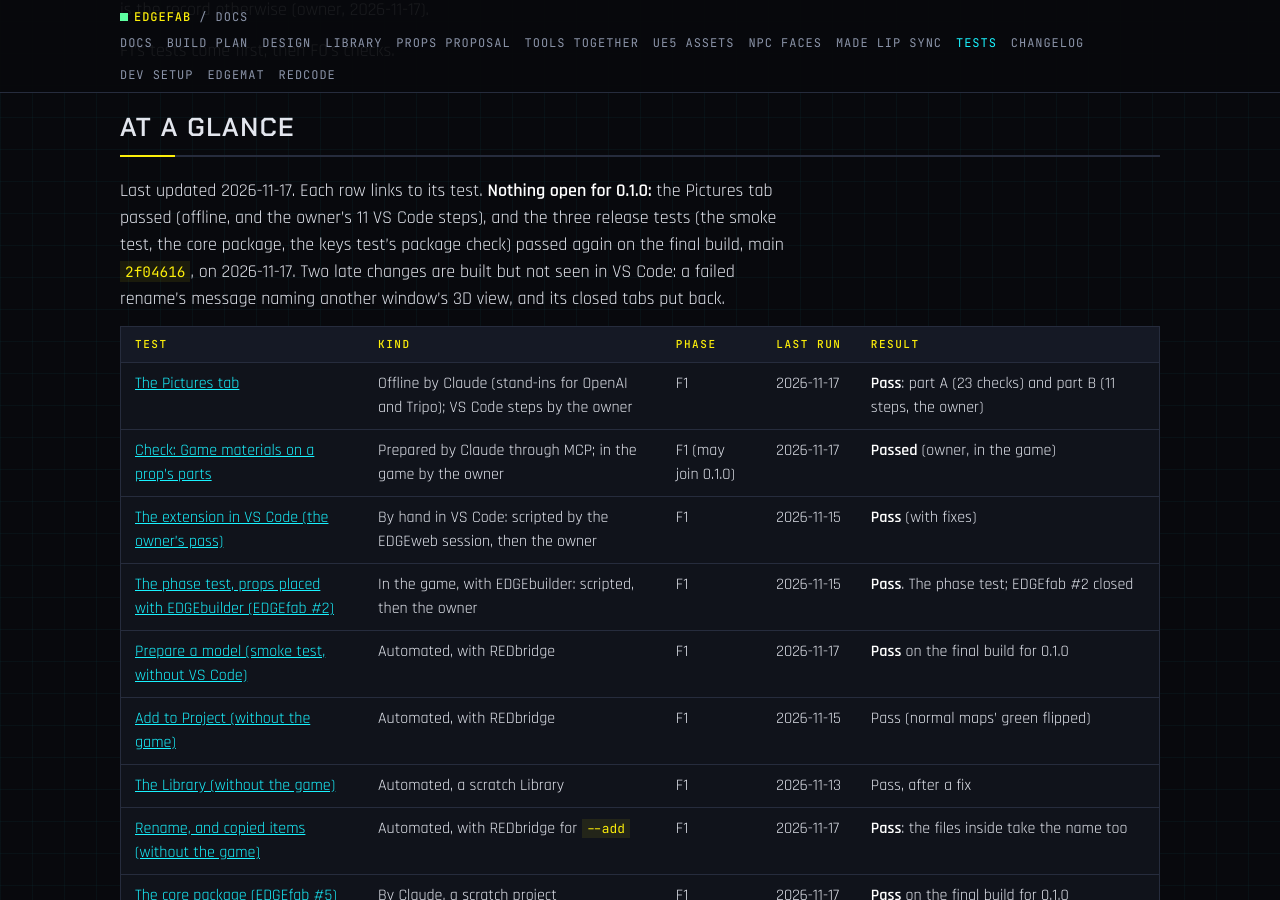
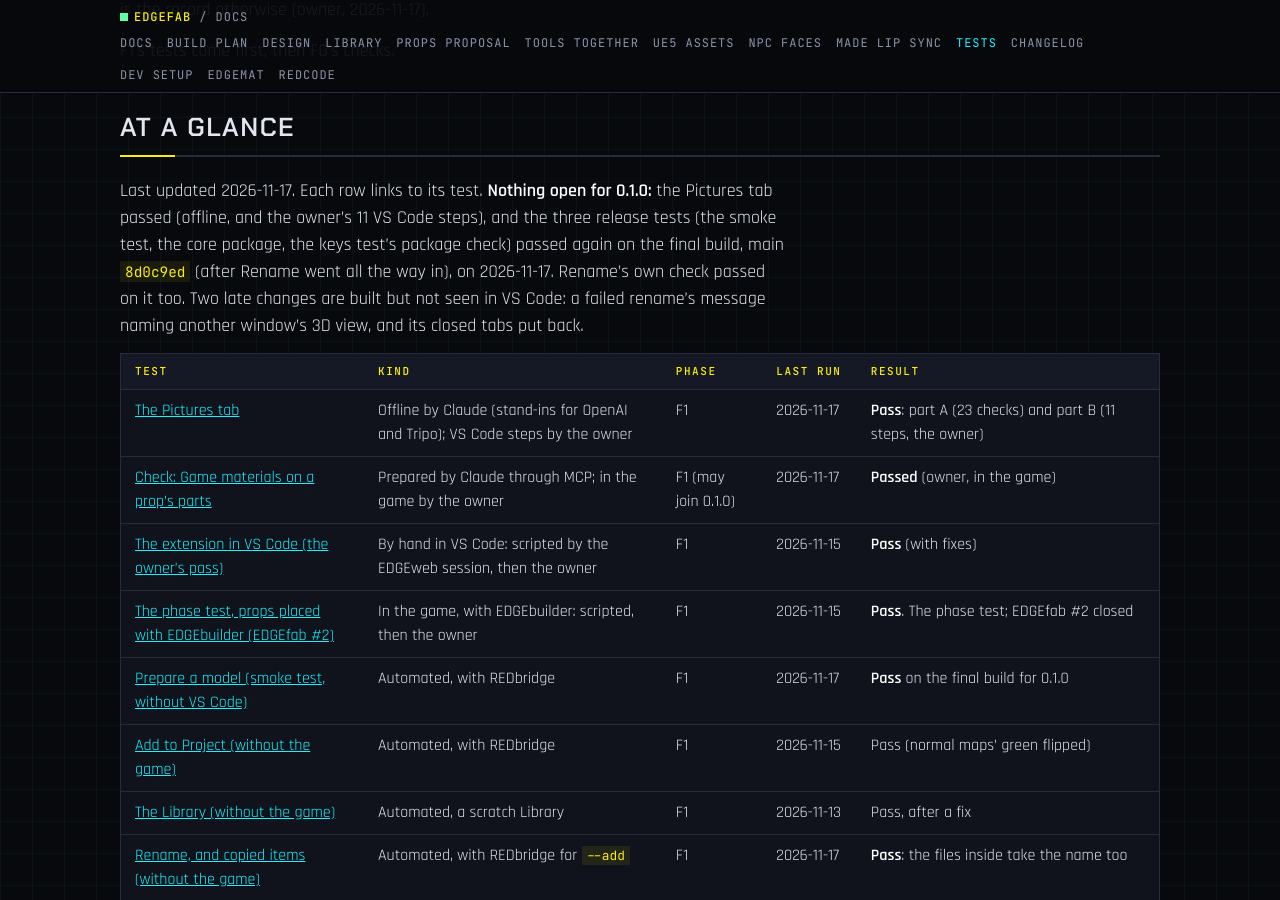
Before and after one commit to Edgemodders/EDGEfab, a Jekyll site: the page built from docs/testing.md, in a window 1280 px wide and 900 px high, scrolled down 395 px. Built offline with Jekyll 4.4.1, drawn with Linux system fonts in a browser that asks for light colours; some of the changed text lies outside the part shown.

Commit message:
Tests: the three release tests passed again on the build with the full rename
Co-Authored-By: Claude Fable 5.2 <noreply@anthropic.com>

```diff
--- a/docs/testing.md
+++ b/docs/testing.md
@@ -12,7 +12,7 @@ F1's tests come first, then F0's checks.
 
 ## At a glance
 
-Last updated 2026-11-17. Each row links to its test. **Nothing open for 0.1.0:** the Pictures tab passed (offline, and the owner's 11 VS Code steps), and the three release tests (the smoke test, the core package, the keys test's package check) passed again on the final build, main `2f04616`, on 2026-11-17. Two late changes are built but not seen in VS Code: a failed rename's message naming another window's 3D view, and its closed tabs put back.
+Last updated 2026-11-17. Each row links to its test. **Nothing open for 0.1.0:** the Pictures tab passed (offline, and the owner's 11 VS Code steps), and the three release tests (the smoke test, the core package, the keys test's package check) passed again on the final build, main `8d0c9ed` (after Rename went all the way in), on 2026-11-17. Rename's own check passed on it too. Two late changes are built but not seen in VS Code: a failed rename's message naming another window's 3D view, and its closed tabs put back.
 
 | Test | Kind | Phase | Last run | Result |
 |---|---|---|---|---|
@@ -370,7 +370,7 @@ After the normal maps' green default (`addToProject.ts`, 2026-11-15), on the bui
 
 ### Run 9, 2026-11-17: passed (step 1), the final build for 0.1.0
 
-After the Pictures tab and its changes, on main `2f04616`. Step 1 on copies of two Desk models in parts, into a scratch folder: `ok` both. The picture-first vending machine: 70 pieces into 6 parts, back faces on 5. The red vending machine made in the Pictures tab's run: 49 pieces into 10 parts, back faces on all 10. Both: three levels of detail, the quarter turn, the size-unknown note. Steps 2 and 3 are covered by the core package's Run 3 the same day.
+After the Pictures tab and its changes, on main `2f04616`, and again on `8d0c9ed` after Rename went all the way in (`ok` both). Step 1 on copies of two Desk models in parts, into a scratch folder: `ok` both. The picture-first vending machine: 70 pieces into 6 parts, back faces on 5. The red vending machine made in the Pictures tab's run: 49 pieces into 10 parts, back faces on all 10. Both: three levels of detail, the quarter turn, the size-unknown note. Steps 2 and 3 are covered by the core package's Run 3 the same day.
 
 ## F1: Add to Project (without the game)
 
@@ -500,7 +500,7 @@ On main, the build with `renameInside` (core `make.ts`). On `vending_e2e` (6 mat
 
 ### Run 3, 2026-11-17: passed, the final build for 0.1.0
 
-On main `2f04616`, after the Pictures tab.
+On main `2f04616`, after the Pictures tab, and again on `8d0c9ed` after Rename went all the way in (the same results; 770 kB packed).
 
 | Step | Result |
 |---|---|
@@ -677,7 +677,7 @@ Step 3 ran as [the owner's pass](#f1-the-extension-in-vs-code-the-owners-pass),
 
 ### Run 5, 2026-11-17: step 1 passed, the final build for 0.1.0
 
-On main `2f04616`, after the Pictures tab: `edgefab-0.1.0.vsix`, 11 files: **no match** for `ConvertTo-SecureString`, `SecureStringToBSTR` or `powershell`, and no key files.
+On main `2f04616`, after the Pictures tab, and again on `8d0c9ed` after Rename went all the way in: `edgefab-0.1.0.vsix`, 11 files: **no match** for `ConvertTo-SecureString`, `SecureStringToBSTR` or `powershell`, and no key files.
 
 ## F1: picture first and parts (without the game)
 
```
Also changed, not shown: CLAUDE.md (+1 -1 lines).
